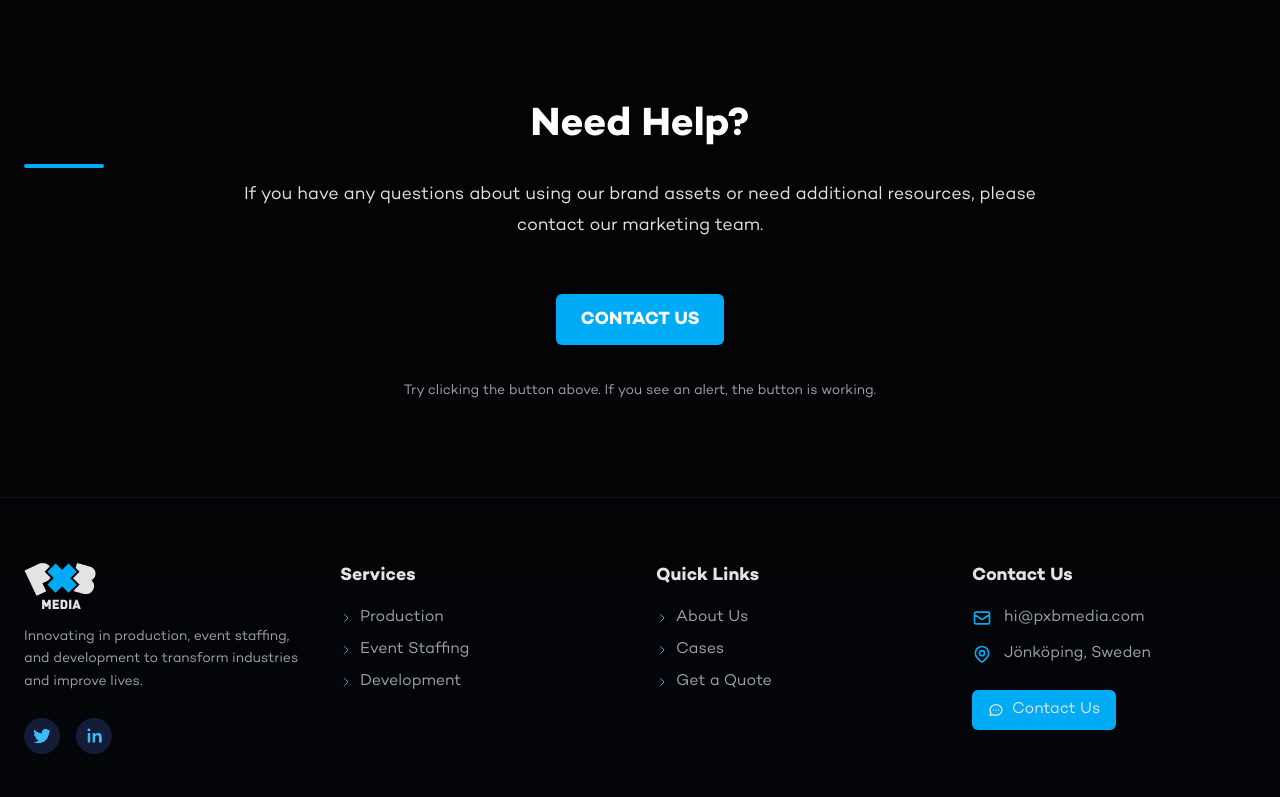
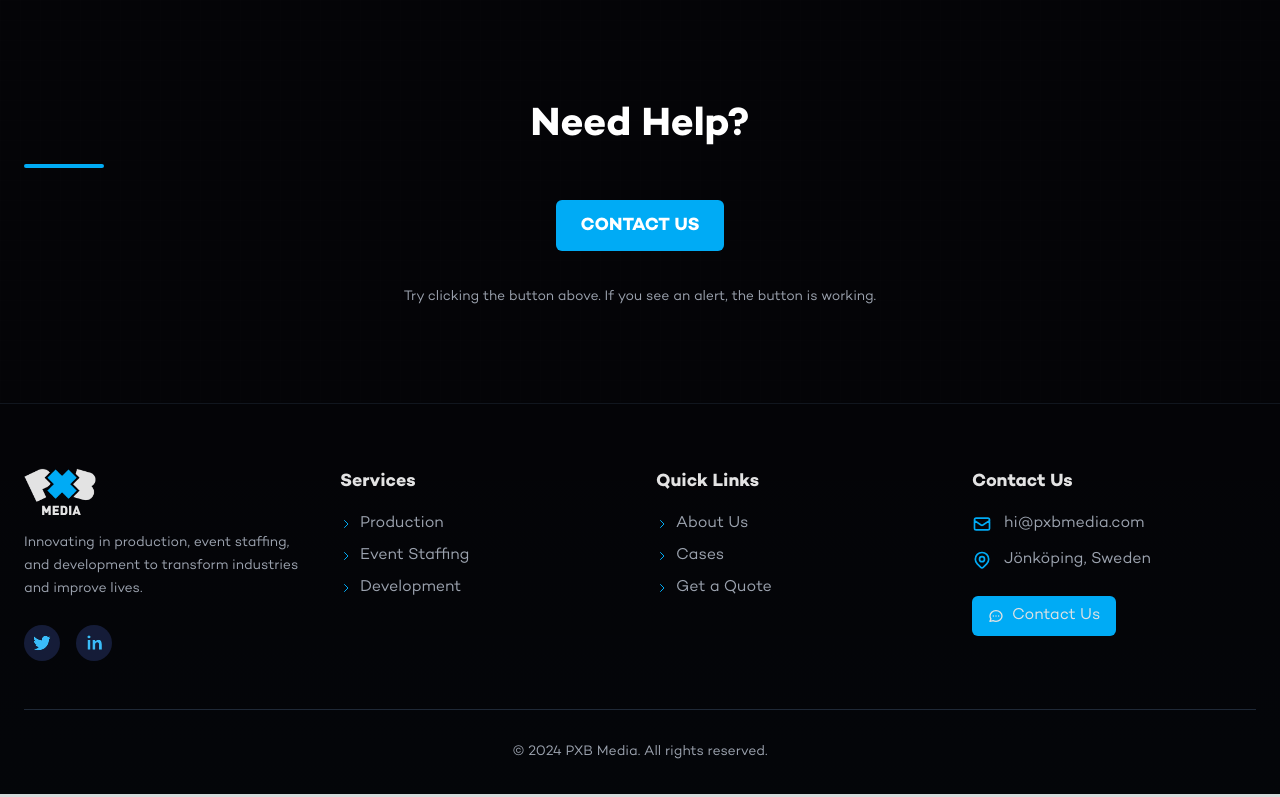
Before and after one commit to ThatGuyHS/pxb-media-test, a Next.js app in the folder pxb-media-test/: page /brand in a window 1280 px wide. Shown: the part 5809-6606 px from the top of the page. Built offline with nearby package versions, Linux system fonts and the light colour scheme.

Commit message:
Update BrandClientPage.tsx

```diff
--- a/pxb-media-test/app/brand/BrandClientPage.tsx
+++ b/pxb-media-test/app/brand/BrandClientPage.tsx
@@ -424,9 +424,7 @@ export default function BrandClientPage() {
       <section className="brand-section alt">
         <div className="container mx-auto px-6 py-12 text-center">
           <h2 className="section-title mx-auto">Need Help?</h2>
-          <p className="section-description max-w-2xl mx-auto">
-            If you have any questions about using our brand assets or need additional resources, please contact our marketing team.
-          </p>
+
 
           {/* New Contact Us Button Implementation */}
           <a
```
